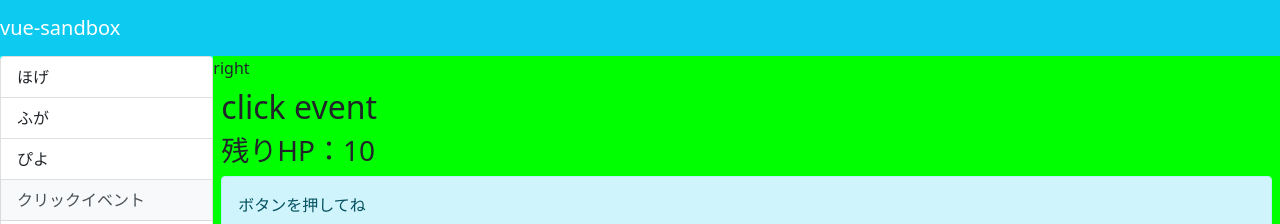
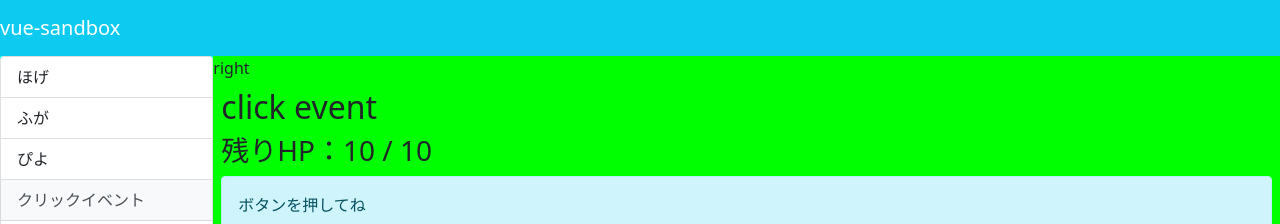
Before and after one commit to kyoruni/vue-sandbox, a Vue app: page / in a window 1280 px wide. Both pictures are taken after a click on the button "クリックイベント". Shown: the top 224 px of the page. Built offline with nearby package versions, Linux system fonts and the light colour scheme.

Commit message:
:wrench: クリックイベント：HPの最大値を表示

```diff
--- a/src/components/pages/ClickEvent.vue
+++ b/src/components/pages/ClickEvent.vue
@@ -1,7 +1,7 @@
 <template>
   <div class="click-event p-2">
     <h2>click event</h2>
-    <h3>残りHP：{{ hp }}</h3>
+    <h3>残りHP：{{ hp }} / {{ this.maxHp }}</h3>
     <b-alert show variant="info" v-if="showAlertInfo">{{ message }}</b-alert>
     <b-alert show variant="danger" v-if="showAlertDanger">{{ message }}</b-alert>
     <b-alert show variant="success" v-if="showAlertSuccess">{{ message }}</b-alert>
```
